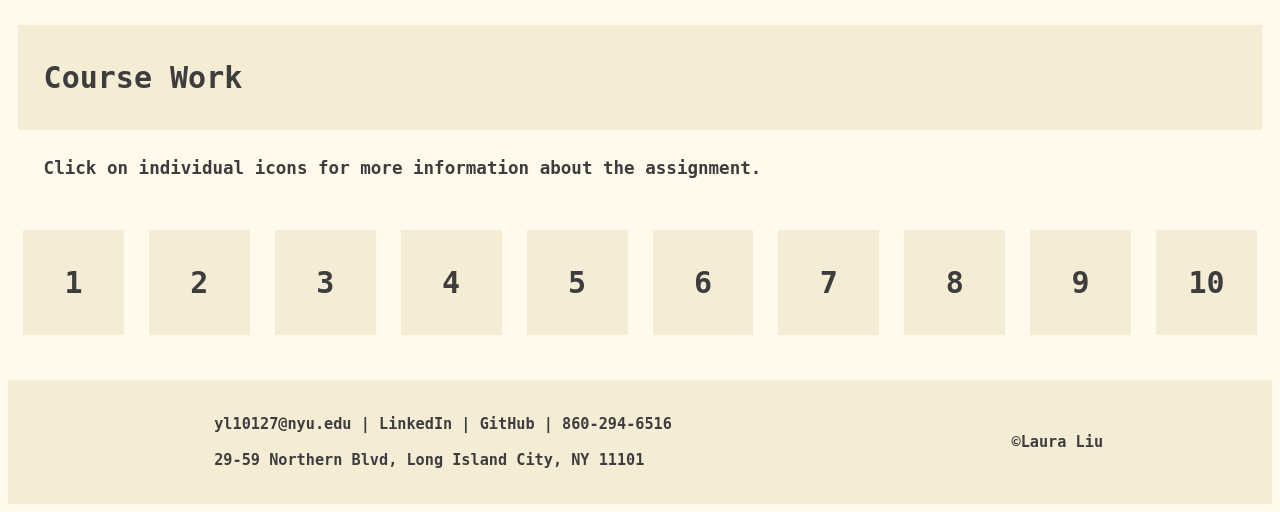
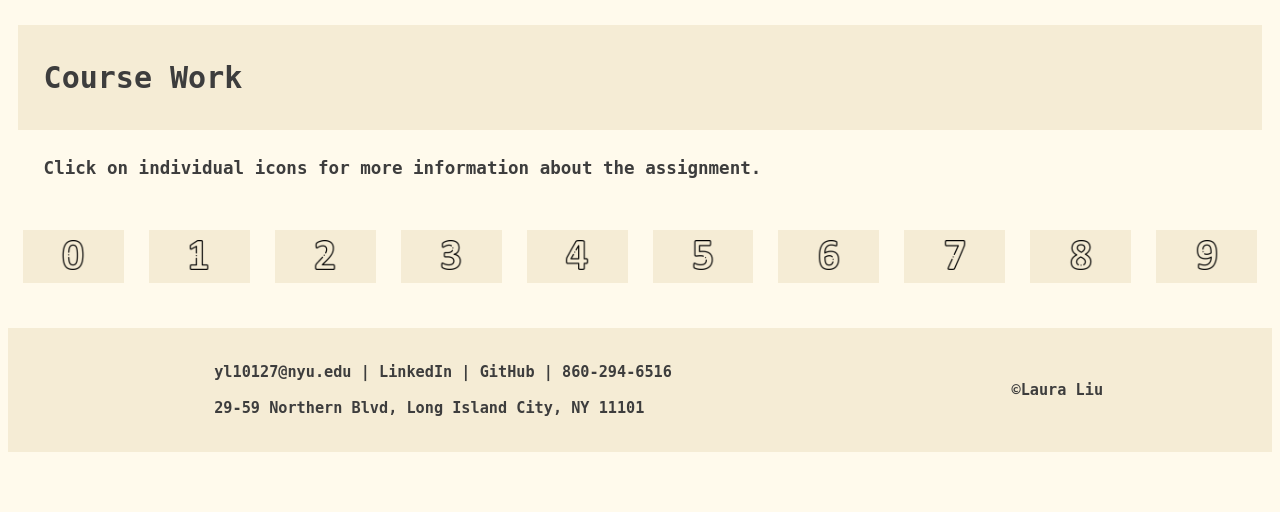
Before and after one commit to lauraliu518/webDev, a PHP site: page / in a window 1280 px wide. Shown: the part 442-954 px from the top of the page. After the commit the page ends 894 px from the top, so only its background shows below. Run offline with PHP 8.4, Linux system fonts and the light colour scheme.

Commit message:
update icon

```diff
--- a/index.html
+++ b/index.html
@@ -40,6 +40,8 @@
 
 
         <!-- Individual Assignments -->
+        <!-- Icons credit: -->
+        <!-- <a href="https://www.freepik.com/icon/2_3564186#fromView=keyword&page=1&position=68&uuid=5e0ac33e-8c89-4b8a-8704-4ae9e2accb84">Icon by Freepik</a> -->
         <div class="assignmentDescription">
             <div id="assignmentTitle">
                 <h2><strong>Course Work</strong></h2>
@@ -49,36 +51,35 @@
             </div>
         </div>
         <div class="container" id="courseWork">
-
             <div class="assignments">
-                <h2 href="index.html">1</h2>
+                <a href="index.html"><img src="sources/0.png"></a>
             </div>
             <div class="assignments">
-                <h2>2</h2>
+                <a href=""><img src="sources/1.png"></a>
             </div>
             <div class="assignments">
-                <h2>3</h2>
+                <a href=""><img src="sources/2.png"></a>
             </div>
             <div class="assignments">
-                <h2>4</h2>
+                <a href=""><img src="sources/3.png"></a>
             </div>
             <div class="assignments">
-                <h2>5</h2>
+                <a href=""><img src="sources/4.png"></a>
             </div>
             <div class="assignments">
-                <h2>6</h2>
+                <a href=""><img src="sources/5.png"></a>
             </div>
             <div class="assignments">
-                <h2>7</h2>
+                <a href=""><img src="sources/6.png"></a>
             </div>
             <div class="assignments">
-                <h2>8</h2>
+                <a href=""><img src="sources/7.png"></a>
             </div>
             <div class="assignments">
-                <h2>9</h2>
+                <a href=""><img src="sources/8.png"></a>
             </div>
             <div class="assignments">
-                <h2>10</h2>
+                <a href=""><img src="sources/9.png"></a>
             </div>
         </div>
 
--- a/landingCSS/desktop.css
+++ b/landingCSS/desktop.css
@@ -98,14 +98,17 @@ div{
 .assignments{
     margin: 10px;
     background-color: #F5ECD5;
+    display: flex;
+    justify-content: center;
+    align-items: center;
 }
 .assignments:hover{
     background-color: #578E7E;
     color:#FFFAEC;
 }
-.assignments h2{
-    text-align: center;
-    font-size: 30px;
+.assignments img{
+    width: 30px;
+    height: 30px;
 }
 
 
--- a/landingCSS/mobile.css
+++ b/landingCSS/mobile.css
@@ -96,17 +96,19 @@ div{
     align-items: center;
 }
 .assignments{
-    text-align: center;
     margin: 10px;
     background-color: #F5ECD5;
+    display: flex;
+    justify-content: center;
+    align-items: center;
 }
 .assignments:hover{
     background-color: #578E7E;
     color:#FFFAEC;
 }
-.assignments h2{
-    text-align: center;
-    font-size: 2vw;
+.assignments img{
+    width: 2vw;
+    height: 2vw;
 }
 
 
--- a/landingCSS/tablet.css
+++ b/landingCSS/tablet.css
@@ -96,17 +96,19 @@ div{
     align-items: center;
 }
 .assignments{
-    text-align: center;
     margin: 10px;
     background-color: #F5ECD5;
+    display: flex;
+    justify-content: center;
+    align-items: center;
 }
 .assignments:hover{
     background-color: #578E7E;
     color:#FFFAEC;
 }
-.assignments h2{
-    text-align: center;
-    font-size: 2vw;
+.assignments img{
+    width: 2vw;
+    height: 2vw;
 }
 
 
```
Also changed, not shown: sources/0.png (added), sources/1.png (added), sources/2.png (added), sources/3.png (added), sources/4.png (added), sources/5.png (added), sources/6.png (added), sources/7.png (added), sources/8.png (added), sources/9.png (added), 1 other file.
